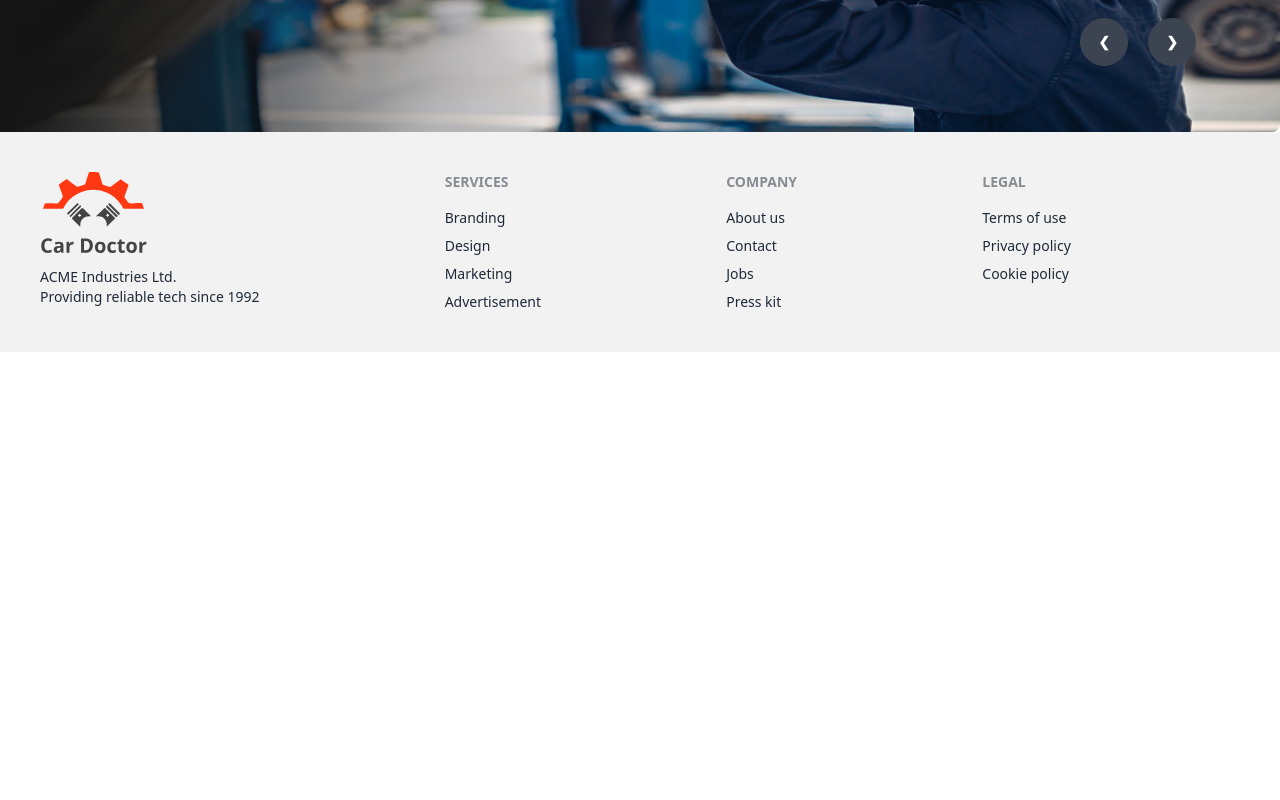
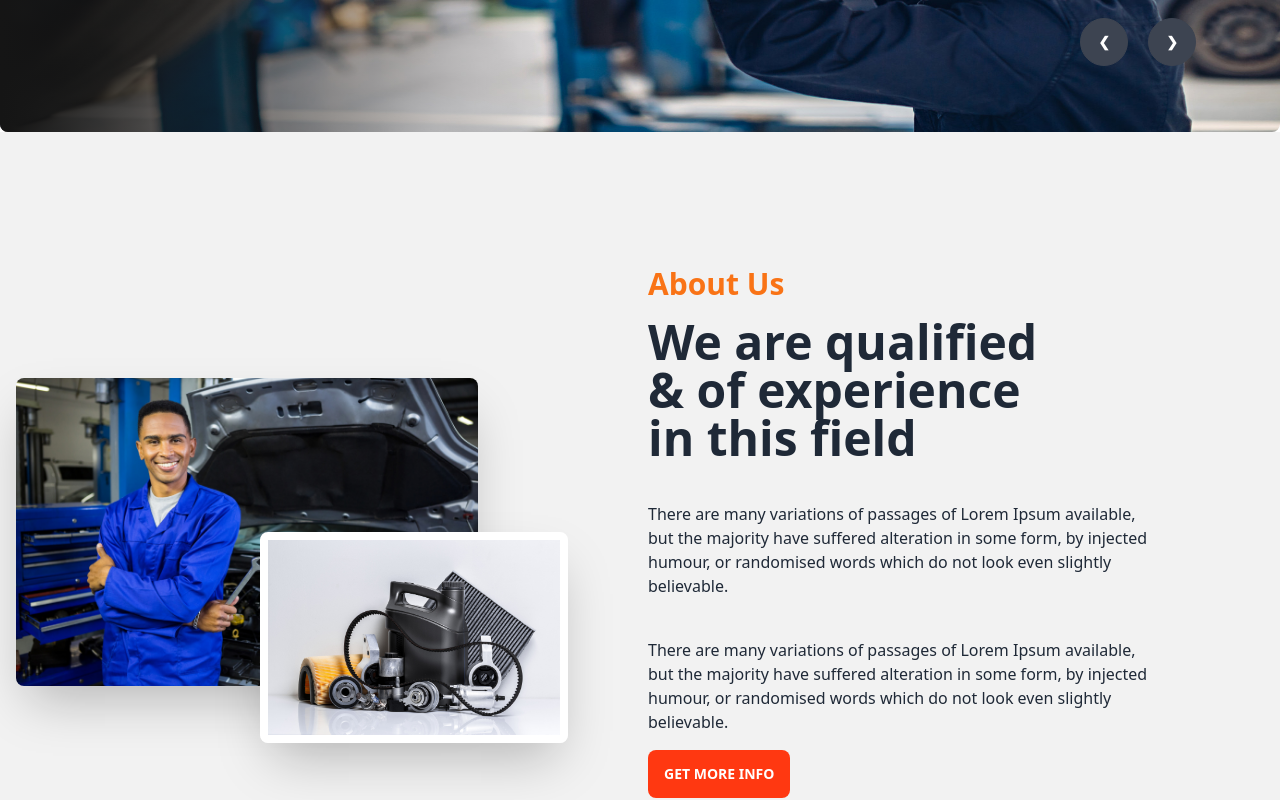
Before and after one commit to NaimurAlltime/car-doctor-client, a React (Vite) app: page / in a window 1280 px wide. Shown: the part 600-1400 px from the top of the page. Before the commit the page ends 952 px from the top, so only its background shows below. Built offline with nearby package versions, Linux system fonts and the light colour scheme.

Commit message:
about section added

```diff
--- /dev/null
+++ b/src/pages/Home/About/About.jsx
@@ -0,0 +1,39 @@
+import parts from "../../../assets/images/about_us/parts.jpg";
+import person from "../../../assets/images/about_us/person.jpg";
+
+const About = () => {
+  return (
+    <div className="hero min-h-screen bg-base-200">
+      <div className="hero-content flex-col lg:flex-row">
+        <div className="lg:w-1/2 relative">
+          <img src={person} className="w-3/4 rounded-lg shadow-2xl" />
+          <img
+            src={parts}
+            className="w-1/2 absolute  right-16 top-1/2 border-8 border-white rounded-lg shadow-2xl"
+          />
+        </div>
+        <div className="lg:w-1/2 space-y-4">
+          <h2 className="text-3xl text-orange-500 font-bold">About Us</h2>
+          <h1 className="text-5xl font-bold w-2/3">
+            We are qualified & of experience in this field
+          </h1>
+          <p className="py-6 w-5/6 text-left">
+            There are many variations of passages of Lorem Ipsum available, but
+            the majority have suffered alteration in some form, by injected
+            humour, or randomised words which do not look even slightly
+            believable.
+          </p>
+          <p className="w-5/6 text-left">
+            There are many variations of passages of Lorem Ipsum available, but
+            the majority have suffered alteration in some form, by injected
+            humour, or randomised words which do not look even slightly
+            believable.
+          </p>
+          <button className="btn bg-[#FF3811] border-0">Get More Info</button>
+        </div>
+      </div>
+    </div>
+  );
+};
+
+export default About;
--- a/src/pages/Home/Banner/Banner.jsx
+++ b/src/pages/Home/Banner/Banner.jsx
@@ -8,7 +8,7 @@
     <div className="carousel w-full h-[600px]">
       <div id="slide1" className="carousel-item relative w-full">
         <img src={img1} className="w-full rounded-lg" />
-        <div className="absolute flex items-center h-full left-0 top-0 pr-16 pb-7 bg-gradient-to-r from-[#151515] to-[rgba(21, 21, 21, 0)]">
+        <div className="absolute flex rounded-lg items-center h-full left-0 top-0 pr-16 pb-7 bg-gradient-to-r from-[#151515] to-[rgba(21, 21, 21, 0)]">
           <div className="text-white space-y-7 ml-20">
             <h2 className="text-6xl font-extrabold">
               Affordable
@@ -41,7 +41,7 @@
       </div>
       <div id="slide2" className="carousel-item relative w-full">
         <img src={img2} className="w-full rounded-lg" />
-        <div className="absolute flex items-center h-full left-0 top-0 pr-16 pb-7 bg-gradient-to-r from-[#151515] to-[rgba(21, 21, 21, 0)]">
+        <div className="absolute rounded-lg flex items-center h-full left-0 top-0 pr-16 pb-7 bg-gradient-to-r from-[#151515] to-[rgba(21, 21, 21, 0)]">
           <div className="text-white space-y-7 ml-20">
             <h2 className="text-6xl font-extrabold">
               Affordable
@@ -74,7 +74,7 @@
       </div>
       <div id="slide3" className="carousel-item relative w-full">
         <img src={img3} className="w-full rounded-lg" />
-        <div className="absolute flex items-center h-full left-0 top-0 pr-16 pb-7 bg-gradient-to-r from-[#151515] to-[rgba(21, 21, 21, 0)]">
+        <div className="absolute rounded-lg flex items-center h-full left-0 top-0 pr-16 pb-7 bg-gradient-to-r from-[#151515] to-[rgba(21, 21, 21, 0)]">
           <div className="text-white space-y-7 ml-20">
             <h2 className="text-6xl font-extrabold">
               Affordable
@@ -107,7 +107,7 @@
       </div>
       <div id="slide4" className="carousel-item relative w-full">
         <img src={img4} className="w-full rounded-lg" />
-        <div className="absolute flex items-center h-full left-0 top-0 pr-16 pb-7 bg-gradient-to-r from-[#151515] to-[rgba(21, 21, 21, 0)]">
+        <div className="absolute flex rounded-lg items-center h-full left-0 top-0 pr-16 pb-7 bg-gradient-to-r from-[#151515] to-[rgba(21, 21, 21, 0)]">
           <div className="text-white space-y-7 ml-20">
             <h2 className="text-6xl font-extrabold">
               Affordable
@@ -122,7 +122,9 @@
               the majority have suffered alteration in some form
             </p>
             <div className="mt-7">
-              <button className="btn bg-[#FF3811] mr-4">Discover More</button>
+              <button className="btn border-0 bg-[#FF3811] mr-4">
+                Discover More
+              </button>
               <button className="btn btn-outline btn-accent">
                 Latest Project
               </button>
--- a/src/pages/Home/Home/Home.jsx
+++ b/src/pages/Home/Home/Home.jsx
@@ -1,9 +1,11 @@
+import About from "../About/About";
 import Banner from "../Banner/Banner";
 
 const Home = () => {
   return (
     <div>
       <Banner></Banner>
+      <About></About>
     </div>
   );
 };
```
